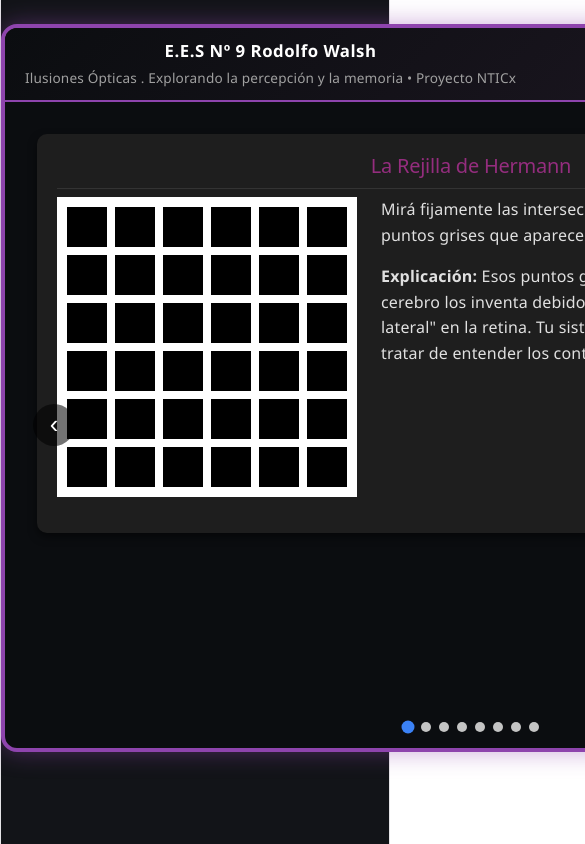
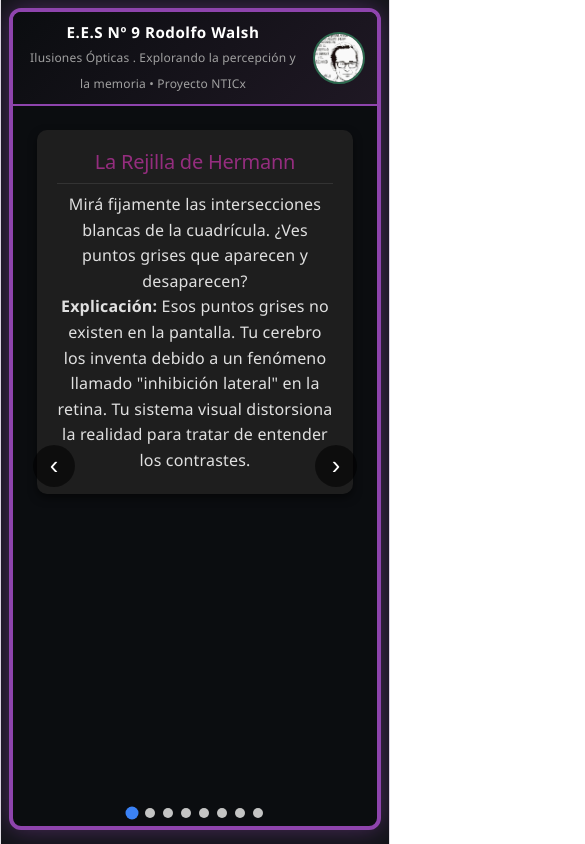
Before and after one commit to M-Olson-start/Rodolfo-Walsh-Feria-Institucional-2026, a React (Vite) app in the folder wlash/: page / in a window 390 px wide. Shown: the top 844 px of the page, 585 px wide, since content can reach past the window. Built offline with nearby package versions, Linux system fonts and the light colour scheme.

Commit message:
responsive

```diff
--- a/wlash/src/App.css
+++ b/wlash/src/App.css
@@ -52,11 +52,35 @@ body {
   width: 48px;
   height: 48px;
   flex-shrink: 0;
-  border-radius: 10%;
+  border-radius: 50%;
   object-fit: cover;
-  border: 1px solid var(--accent-green);
+  border: 2px solid var(--accent-green);
 }
 
 .marco__contenido {
   padding: 16px;
 }
+
+/* Responsive */
+@media (max-width: 600px) {
+  .marco {
+    margin: 8px;
+    border-radius: 12px;
+  }
+
+  .marco__contenido {
+    padding: 8px;
+  }
+
+  .school-top-bar {
+    padding: 8px 12px;
+  }
+
+  .school-info h4 {
+    font-size: 0.95em;
+  }
+
+  .school-info span {
+    font-size: 0.75em;
+  }
+}
--- /dev/null
+++ b/wlash/src/AppV.css
@@ -0,0 +1,62 @@
+:root {
+  --bg-main: #121418;
+  --accent-green: #2d6a4f;
+  --accent-purple: #8e44ad;
+  --text-main: #e0e0e0;
+}
+
+body {
+  margin: 0;
+  background-color: var(--bg-main);
+  color: var(--text-main);
+  font-family: "Segoe UI", Tahoma, Geneva, Verdana, sans-serif;
+  line-height: 1.6;
+}
+
+/* MARCO VIOLETA que rodea todo */
+.marco {
+  max-width: 960px;
+  margin: 24px auto;
+  border: 4px solid var(--accent-purple);
+  border-radius: 16px;
+  background: #0b0d10;
+  box-shadow: 0 0 24px rgba(142, 68, 173, 0.45);
+  overflow: hidden;
+}
+
+/* ENCABEZADO: texto a la izquierda, logo a la derecha, misma fila */
+.school-top-bar {
+  display: flex;
+  align-items: center;
+  justify-content: space-between;
+  gap: 12px;
+  padding: 10px 20px;
+  background: linear-gradient(135deg, #0b0d10 0%, #1f1824 100%);
+  border-bottom: 2px solid var(--accent-purple);
+}
+
+.school-info h4 {
+  margin: 0;
+  font-size: 1.05em;
+  color: #ffffff;
+  letter-spacing: 0.5px;
+}
+
+.school-info span {
+  font-size: 0.85em;
+  color: #a0a0a0;
+}
+
+/* Logo pequeño: ajusta el tamaño cambiando estos dos valores */
+.school-logo-img {
+  width: 48px;
+  height: 48px;
+  flex-shrink: 0;
+  border-radius: 10%;
+  object-fit: cover;
+  border: 1px solid var(--accent-green);
+}
+
+.marco__contenido {
+  padding: 16px;
+}
--- a/wlash/src/components/Slide100.css
+++ b/wlash/src/components/Slide100.css
@@ -1,5 +1,4 @@
-/* Imagen3.css */
-.container {
+.slide100 {
   width: 100%;
   max-width: 95%;
   margin: 0 auto;
@@ -13,7 +12,7 @@
   text-align: left;
 }
 
-.card {
+.slide100__card {
   background-color: #1e1e1e;
   border-radius: 10px;
   padding: 24px 32px;
@@ -23,15 +22,15 @@
   overflow: auto; /* para que la card "abrace" el float de adentro */
 }
 
-.card h2 {
-  color: #530442;
+.slide100__titulo {
+  color: #b266d9; /* violeta claro, se lee bien sobre fondo oscuro */
   border-bottom: 1px solid #333;
   padding-bottom: 10px;
   text-align: center;
   margin-top: 0;
 }
 
-.hermann-wrapper {
+.slide100__rejilla {
   background-color: #ffffff;
   display: grid;
   grid-template-columns: repeat(6, 40px);
@@ -43,10 +42,31 @@
   margin: 0 24px 16px 0;
 }
 
-.box {
+.slide100__caja {
   background-color: #000000;
 }
 
-.card p {
+.slide100__card p {
   margin: 0 0 16px 0;
 }
+
+/* Responsive */
+@media (max-width: 600px) {
+  .slide100 {
+    max-width: 100%;
+    padding: 8px;
+  }
+
+  .slide100__card {
+    padding: 16px;
+  }
+
+  .slide100__rejilla {
+    float: none;
+    width: fit-content;
+    margin: 0 auto 16px auto;
+    grid-template-columns: repeat(6, 34px);
+    grid-template-rows: repeat(6, 34px);
+    gap: 6px;
+  }
+}
--- /dev/null
+++ b/wlash/src/components/Slide100V.css
@@ -0,0 +1,52 @@
+/* Imagen3.css */
+.container {
+  width: 100%;
+  max-width: 95%;
+  margin: 0 auto;
+  padding: 16px;
+  color: #e0e0e0;
+  font-family: 'Segoe UI', Tahoma, Geneva, Verdana, sans-serif;
+  line-height: 1.6;
+  overflow-y: auto;
+  height: 100%;
+  box-sizing: border-box;
+  text-align: left;
+}
+
+.card {
+  background-color: #1e1e1e;
+  border-radius: 10px;
+  padding: 24px 32px;
+  box-shadow: 0 4px 8px rgba(0, 0, 0, 0.5);
+  width: 100%;
+  box-sizing: border-box;
+  overflow: auto; /* para que la card "abrace" el float de adentro */
+}
+
+.card h2 {
+  color: #530442;
+  border-bottom: 1px solid #333;
+  padding-bottom: 10px;
+  text-align: center;
+  margin-top: 0;
+}
+
+.hermann-wrapper {
+  background-color: #ffffff;
+  display: grid;
+  grid-template-columns: repeat(6, 40px);
+  grid-template-rows: repeat(6, 40px);
+  gap: 8px;
+  padding: 8px;
+  border: 2px solid #fff;
+  float: left;
+  margin: 0 24px 16px 0;
+}
+
+.box {
+  background-color: #000000;
+}
+
+.card p {
+  margin: 0 0 16px 0;
+}
--- a/wlash/src/components/Slide4.css
+++ b/wlash/src/components/Slide4.css
@@ -52,3 +52,10 @@
     transform: rotate(360deg);
   }
 }
+
+/* Responsive: reduce la ilusión completa en pantallas chicas */
+@media (max-width: 480px) {
+  .slide4__escala {
+    transform: scale(0.7);
+  }
+}
--- a/wlash/src/components/Slide4.jsx
+++ b/wlash/src/components/Slide4.jsx
@@ -1,10 +1,13 @@
+
 import "./Slide4.css";
 
 export default function Slide4() {
   return (
     <div className="slide4">
-      <div className="slide4__ilusion">
-        <div className="slide4__espiral"></div>
+      <div className="slide4__escala">
+        <div className="slide4__ilusion">
+          <div className="slide4__espiral"></div>
+        </div>
       </div>
     </div>
   );
```
Also changed, not shown: wlash/src/components/Slide4V.css (added, +54 -0 lines), wlash/src/components/Slide4V.jsx (added, +11 -0 lines).
